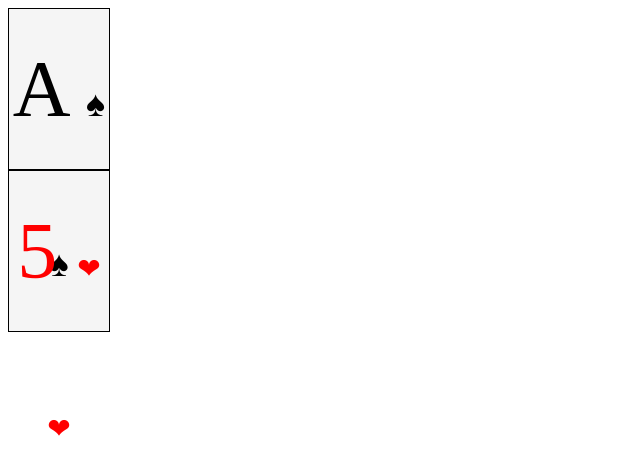
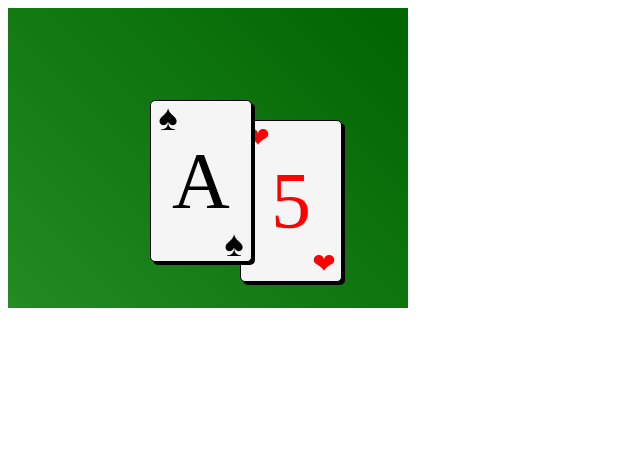
Before and after one commit to SobbingSoprano/CW5, a plain HTML site: page index.html in a window 1280 px wide. Shown: the whole page, without its empty margins (0-640 px from the left). Drawn offline with Linux system fonts and the light colour scheme.

Commit message:
completed task 1

```diff
--- a/styles.css
+++ b/styles.css
@@ -2,7 +2,7 @@
    width: 400px;
    height: 300px;
 
-   /* TODO: Add part of your solution here */
+   background: linear-gradient(45deg, forestgreen, darkgreen);
 
 }
 
@@ -22,18 +22,24 @@
    line-height: 160px;
    text-align: center;
    font-size: 80px;
-
+   border-radius: 5px;
+   box-shadow: 3px 3px black;
    /* TODO: Add part of your solution here */
 
 }
 
 .card-top {
-   /* TODO: Add part of your solution here */
-
+   position: absolute;
+   left: 150px;
+   top: 100px;
+   z-index: 2;
 }
 
 .card-bottom {
-   /* TODO: Add part of your solution here */
+   position: absolute;
+   left: 240px;
+   top: 120px;
+   z-index: 1;
 
 }
 
@@ -54,11 +60,15 @@
 }
 
 .top-left {
-   /* TODO: Add part of your solution here */
+   position: absolute;
+   left: 2px;
+   top: 2px;
 
 }
 
 .bottom-right {
-   /* TODO: Add part of your solution here */
+   position: absolute;
+   right: 2px;
+   bottom: 2px;
 
 }
```
